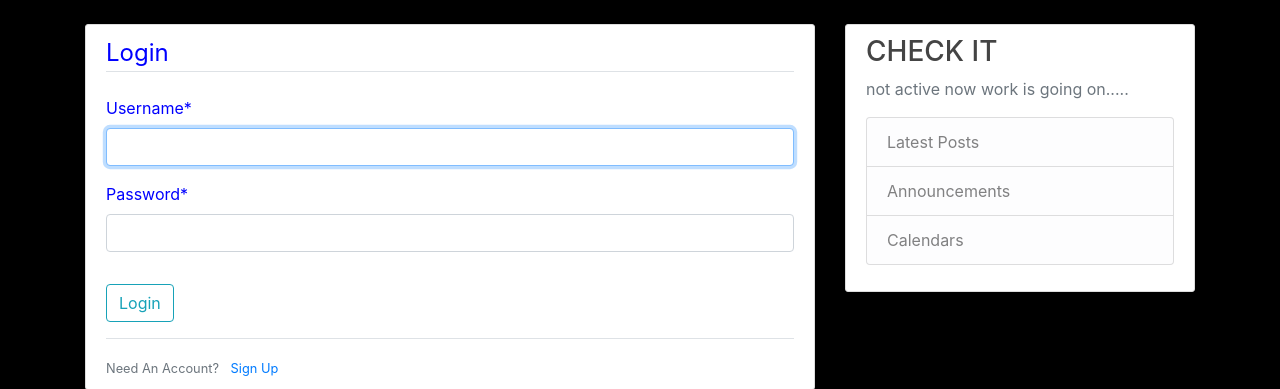
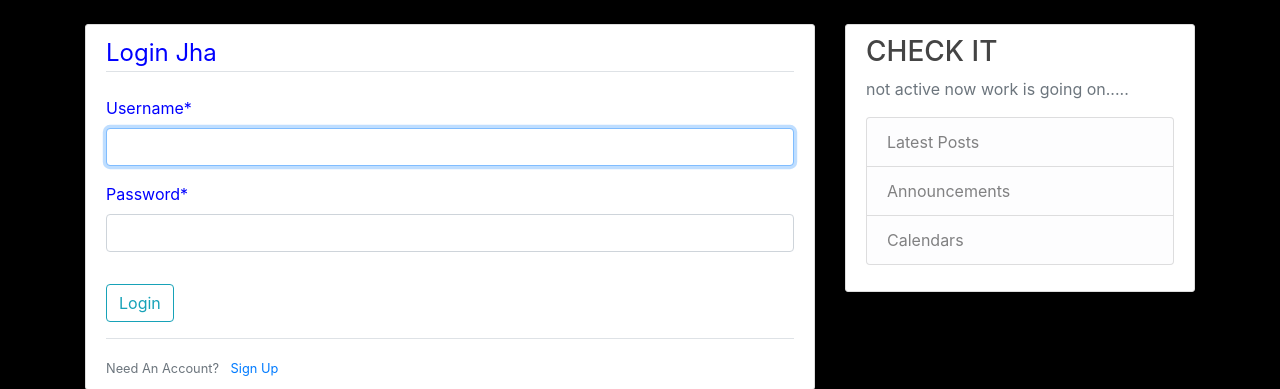
Before and after one commit to prashantjha09/Jenking_CICD, a Django app: page /login/ in a window 1280 px wide. Shown: the part 56-445 px from the top of the page. Run offline with Django 3.2, Linux system fonts and the light colour scheme; some libraries are stand-ins or nearby versions.

Commit message:
Update login.html

```diff
--- a/website/users/templates/users/login.html
+++ b/website/users/templates/users/login.html
@@ -5,7 +5,7 @@
         <form method="POST">
             {% csrf_token %}
             <fieldset class="form-group">
-                <legend class="border-bottom mb-4">Login </legend>
+                <legend class="border-bottom mb-4">Login Jha </legend>
 
                     {{ form|crispy }}
             </fieldset>
```
